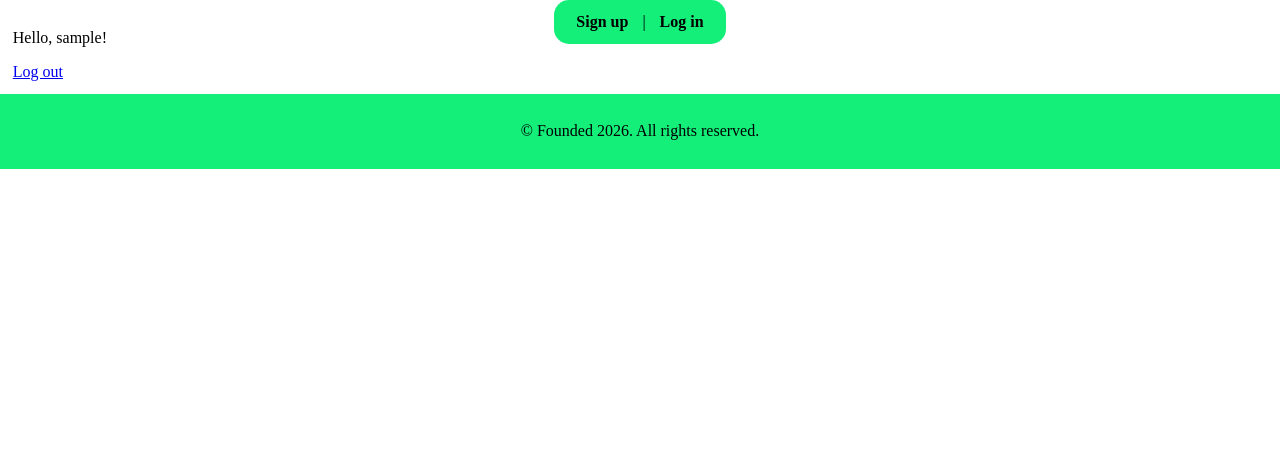
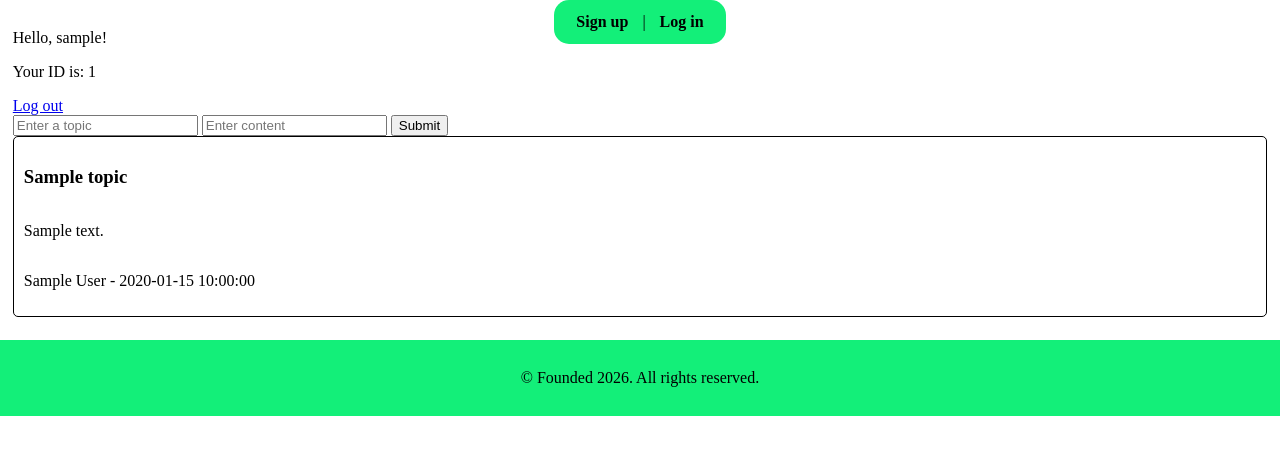
Before and after one commit to joelwassberg-ctrl/Forum, a Flask app: page /home in a window 1280 px wide. Shown: the top 455 px of the page. Run offline with Flask 3, Linux system fonts and the light colour scheme; the visitor is signed in with stand-in values (Sample User, id 1); tables that the repository leaves empty or names only in its code hold one stand-in row (values such as "Sample post").

Commit message:
Man kan nu posta kommentarer och de joinar och sparas.

```diff
--- a/app.py
+++ b/app.py
@@ -45,6 +45,7 @@ def login():
         result = mycursor.fetchall()
         if result:
             session["username"] = username
+            session["person_id"] = result[0][0]
             return redirect("home")
 
         else:
@@ -56,11 +57,29 @@ def logout():
     session.clear()
     return redirect("login")
 
-@app.route("/home")
+@app.route("/home", methods=["GET", "POST"])
 def home():
     if "username" in session:
         username = session["username"]
-        return render_template("home.html", username=username)
+        if request.method == "POST":
+            topic = request.form["topic"]
+            content = request.form["content"]
+            sql = "INSERT INTO topics (topicname) VALUES (%s)"
+            val = (topic,)
+            mycursor.execute(sql, val)
+            topic_id = mycursor.lastrowid
+
+            sql = "INSERT INTO posts (person_id, topic_id, body) VALUES (%s, %s, %s)"
+            val = (session["person_id"], topic_id, content)
+            mycursor.execute(sql, val)
+            mydb.commit()
+
+            return redirect("home")
+
+        mycursor.execute("SELECT topics.topicname, posts.body, posts.created_at, users.name FROM posts JOIN users ON posts.person_id = users.personid JOIN topics ON posts.topic_id = topics.topicid")
+        post = mycursor.fetchall()
+
+        return render_template("home.html", username=username, post=post)
     else:
         return redirect("login")
 
--- a/static/style.css
+++ b/static/style.css
@@ -36,3 +36,13 @@ footer {
     padding: 1%;
     background-color: #13ef79;
 }
+
+.post {
+    display: flex;
+    flex-direction: column;
+    align-items: flex-start;
+    border: 1px solid black;
+    padding: 10px;
+    margin-bottom: 10px;
+    border-radius: 5px;
+}
--- a/templates/home.html
+++ b/templates/home.html
@@ -2,5 +2,19 @@
 {% block title %}Log in{% endblock %}
 {% block content %}
 <p>Hello, {{ username }}!</p>
+<p>Your ID is: {{ session["person_id"] }}</p>
 <a href="/logout">Log out</a>
+<form action="{{ url_for('home') }}" method="POST">
+    <input type="text" name="topic" placeholder="Enter a topic" />
+    <input type="text" name="content" placeholder="Enter content" />
+    <button type="submit">Submit</button>
+</form>
+
+{% for p in post %}
+    <div class="post">
+        <h3>{{ p[0] }}</h3>
+        <p>{{ p[1] }}</p>
+        <p>{{ p[3] }} - {{ p[2] }}</p>
+    </div>
+{% endfor %}
 {% endblock %}
```
